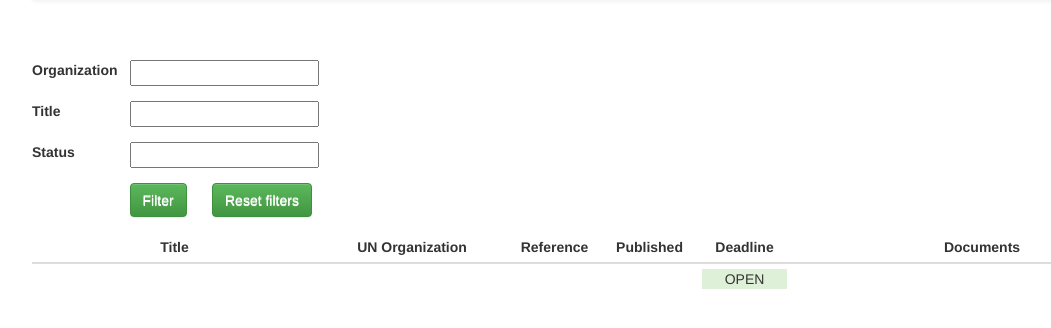
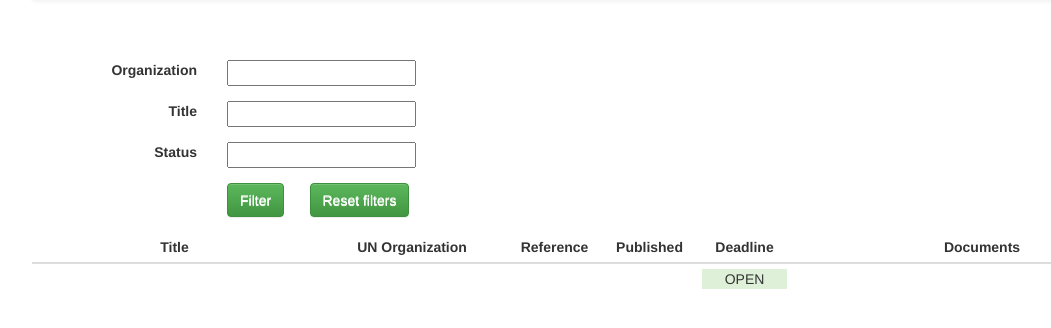
Before and after one commit to eaudeweb/edw-scratch, a Python web app: template scratch/templates/tenders.html in a window 1280 px wide. Shown: the part 52-380 px from the top of the page, without its empty margins (38-1089 px from the left). Run offline with Jinja, Linux system fonts and the light colour scheme; the template is opened without the code that fills it: most values are stand-ins (such as "Sample title", 1, 10 or a date in 2020); form fields are guessed from the names that the template uses; some libraries are stand-ins or nearby versions.

Commit message:
templates: improve filtering style

```diff
--- a/scratch/templates/filters/tenders_filters.html
+++ b/scratch/templates/filters/tenders_filters.html
@@ -1,18 +1,18 @@
 <form class="form-horizontal" role="form" id="filter" method="get">
   <div class="form-group">
-    <div class="col-sm-1">{{ filter_form.organization.label }}</div>
+    <div class="col-sm-2 text-right">{{ filter_form.organization.label }}</div>
     <div class="col-sm-10">{{ filter_form.organization }}</div>
   </div>
   <div class="form-group">
-    <div class="col-sm-1">{{ filter_form.title.label }}</div>
+    <div class="col-sm-2 text-right">{{ filter_form.title.label }}</div>
     <div class="col-sm-10">{{ filter_form.title }}</div>
   </div>
   <div class="form-group">
-    <div class="col-sm-1">{{ filter_form.status.label }}</div>
+    <div class="col-sm-2 text-right">{{ filter_form.status.label }}</div>
     <div class="col-sm-10">{{ filter_form.status }}</div>
   </div>
   <div class="form-group">
-    <div class="col-sm-offset-1 col-sm-1">
+    <div class="col-sm-offset-2 col-sm-1">
       <button type="submit" class="btn btn-default btn-success">Filter</button>
     </div>
     <div class="col-sm-offset-1">
```
Also changed, not shown: scratch/templates/filters/winners_filters.html (+4 -4 lines).
